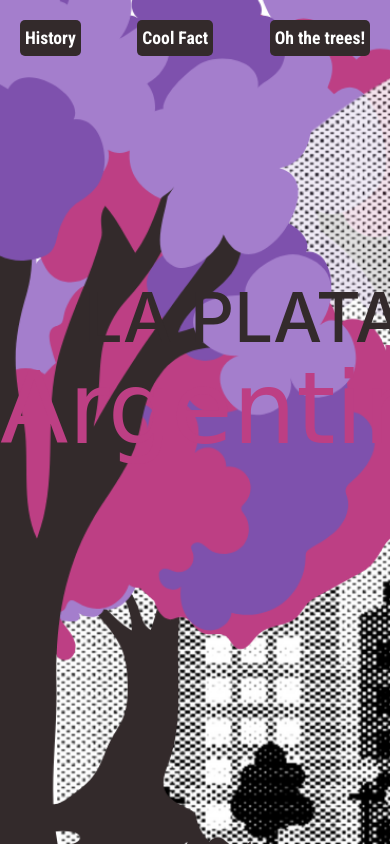
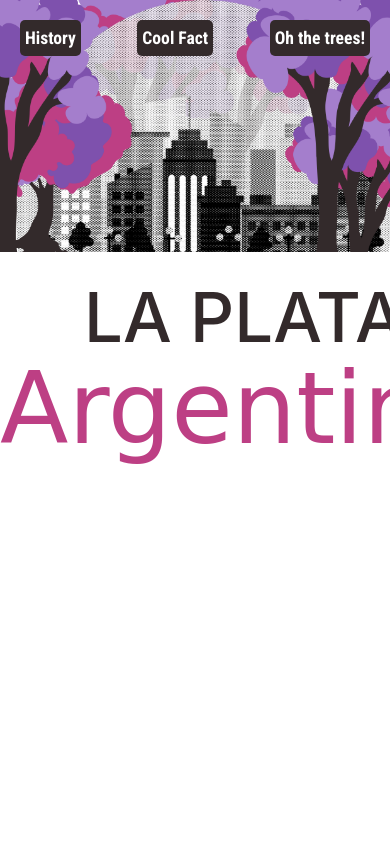
Before and after one commit to Natalia-Pereyra/La-Plata, a plain HTML site: page index.html in a window 390 px wide. Shown: the top 846 px of the page. Drawn offline with nearby package versions, Linux system fonts and the light colour scheme; a web font is replaced by a local one.

Commit message:
Update style.css

```diff
--- a/style.css
+++ b/style.css
@@ -187,6 +187,9 @@ footer a:hover {
 }
 
 @media (max-width: 600px) {
+    .header-section {
+    background-size: contain;
+    }
 .row {
     flex-direction: column-reverse;
 }
```
